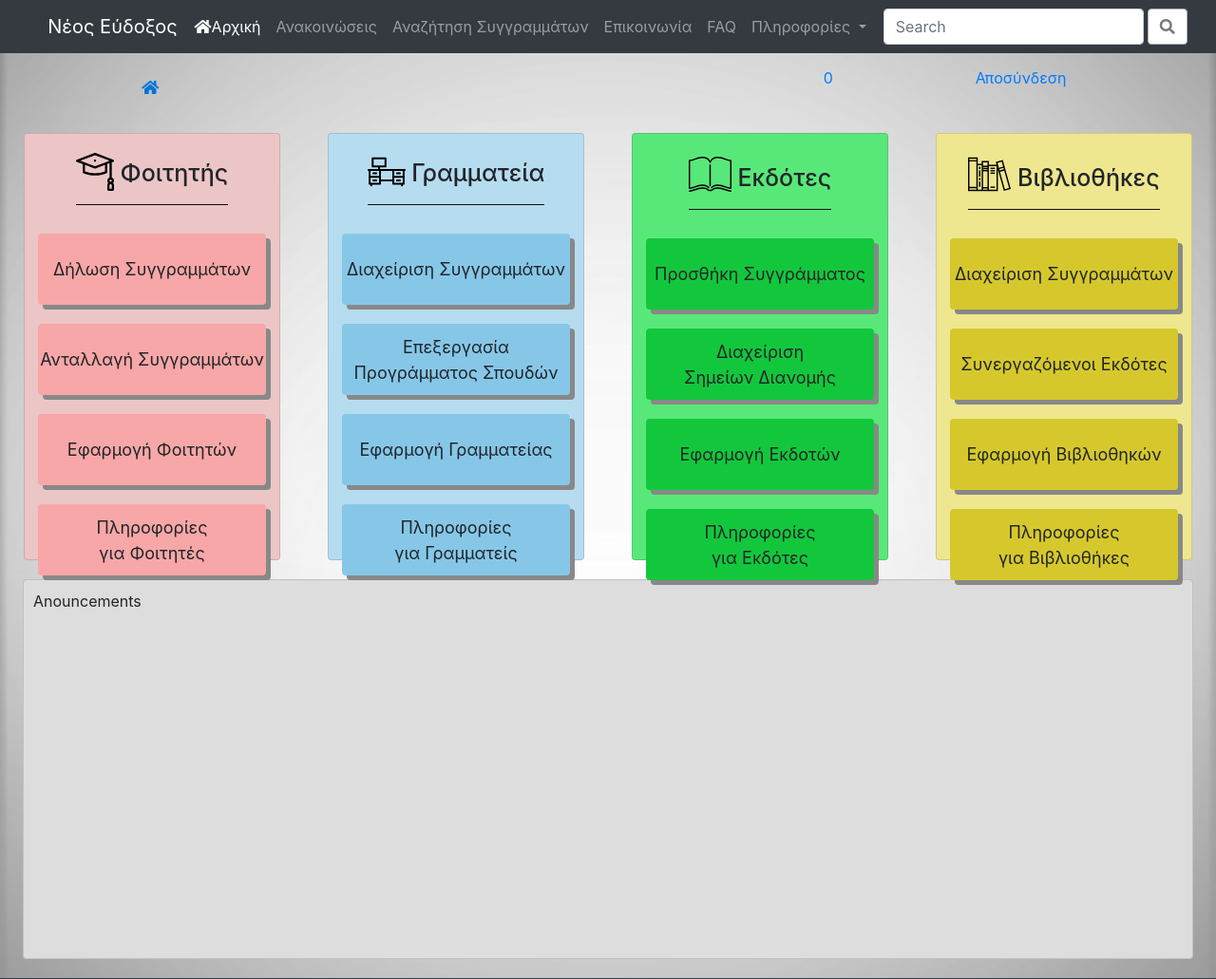
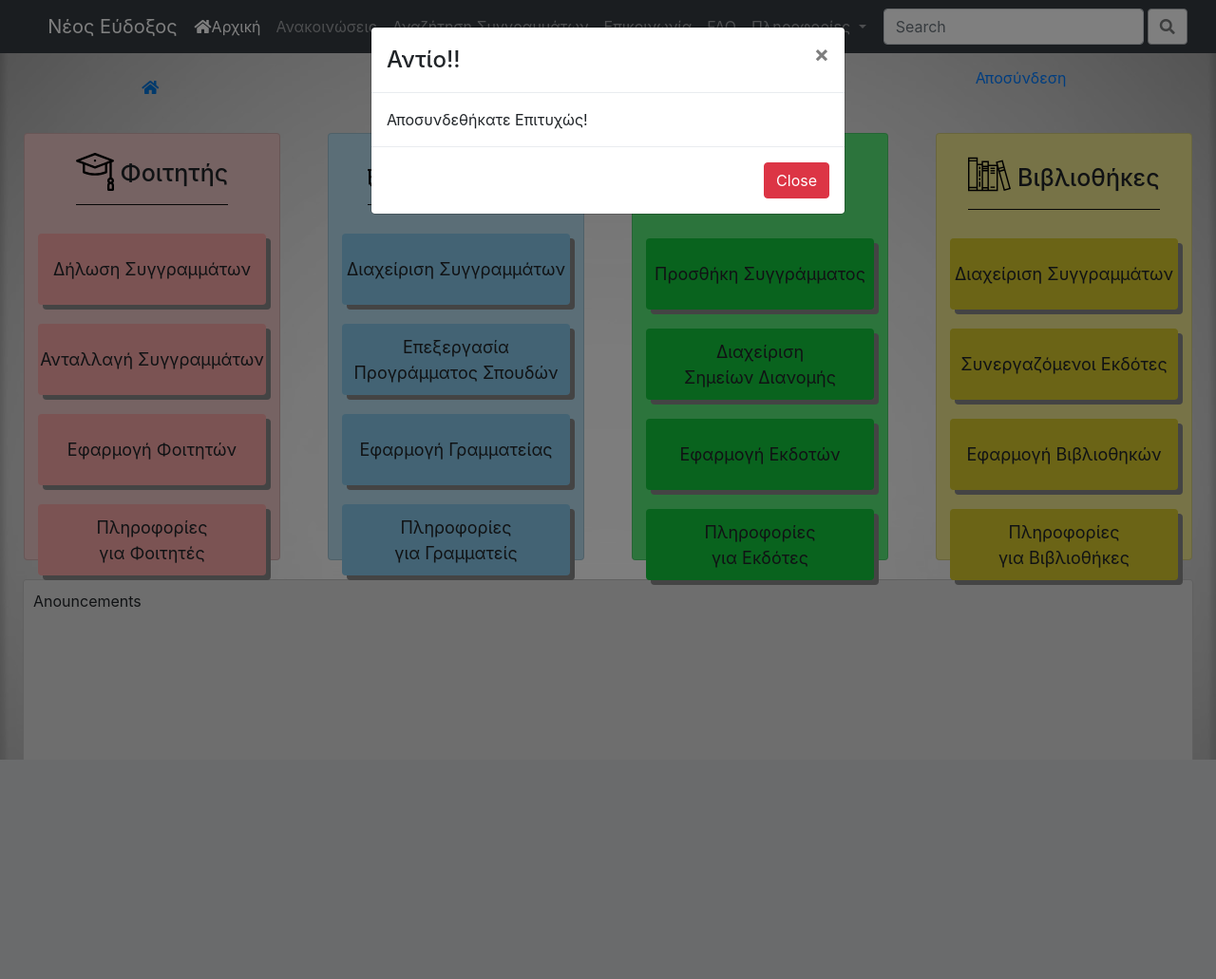
Before and after one commit to PanosEvange/HCI_course_project, a PHP site: page /index.php?logout in a window 1280 px wide. Shown: the top 1031 px of the page at 95% size. After the commit the page ends 800 px from the top, so only its background shows below. Run offline with PHP 8.4, Linux system fonts and the light colour scheme; a user stored in the database is signed in.

Commit message:
login/logout popups

```diff
--- a/eam/index.php
+++ b/eam/index.php
@@ -1,7 +1,6 @@
 <?php
 session_start();
 ?>
-
 <!DOCTYPE html>
 <html lang="en">
     <head>
@@ -232,5 +231,64 @@ session_start();
 
         <?php include 'footer.php';?>
 
+        <!-- Login Modal -->
+        <div class="modal" id="loginModal">
+          <div class="modal-dialog">
+            <div class="modal-content">
+
+              <!-- Modal Header -->
+              <div class="modal-header">
+                <h4 class="modal-title">Καλωσήρθατε!!</h4>
+                <button type="button" class="close" data-dismiss="modal">&times;</button>
+              </div>
+
+              <!-- Modal body -->
+              <div class="modal-body">
+                Συνδεθήκατε Επιτυχώς!
+              </div>
+
+              <!-- Modal footer -->
+              <div class="modal-footer">
+                <button type="button" class="btn btn-danger" data-dismiss="modal">Close</button>
+              </div>
+
+            </div>
+          </div>
+        </div>
+
+        <!-- Login Modal -->
+        <div class="modal" id="logoutModal">
+          <div class="modal-dialog">
+            <div class="modal-content">
+
+              <!-- Modal Header -->
+              <div class="modal-header">
+                <h4 class="modal-title">Αντίο!!</h4>
+                <button type="button" class="close" data-dismiss="modal">&times;</button>
+              </div>
+
+              <!-- Modal body -->
+              <div class="modal-body">
+                Αποσυνδεθήκατε Επιτυχώς!
+              </div>
+
+              <!-- Modal footer -->
+              <div class="modal-footer">
+                <button type="button" class="btn btn-danger" data-dismiss="modal">Close</button>
+              </div>
+
+            </div>
+          </div>
+        </div>
+
+        <?php
+            if (isset($_GET['login'])) {
+                echo '<script>loginPopup()</script>';
+            }
+            if (isset($_GET['logout'])) {
+                echo '<script>logoutPopup()</script>';
+            }
+        ?>
+
     </body>
 </html>
--- a/eam/logout.php
+++ b/eam/logout.php
@@ -3,5 +3,5 @@
     unset($_SESSION['loggedin']);
     unset($_SESSION['username']);
     unset($_SESSION['userType']);
-    header("Location: index.php");
+    header("Location: index.php?logout");
 ?>
--- a/eam/main.js
+++ b/eam/main.js
@@ -23,7 +23,7 @@ $(document).on("click", "#login-submit-button", function () {
             success:function(response){
                 var msg = "";
                 if(response == 1){
-                    window.location = "index.php";
+                    window.location = "index.php?login";
                 }else{
                     msg = "Invalid email or password!";
                 }
@@ -687,3 +687,11 @@ $(document).ready(function(){
       }
     });
 });
+
+function loginPopup(){
+    $('#loginModal').modal();
+}
+
+function logoutPopup(){
+    $('#logoutModal').modal();
+}
```
